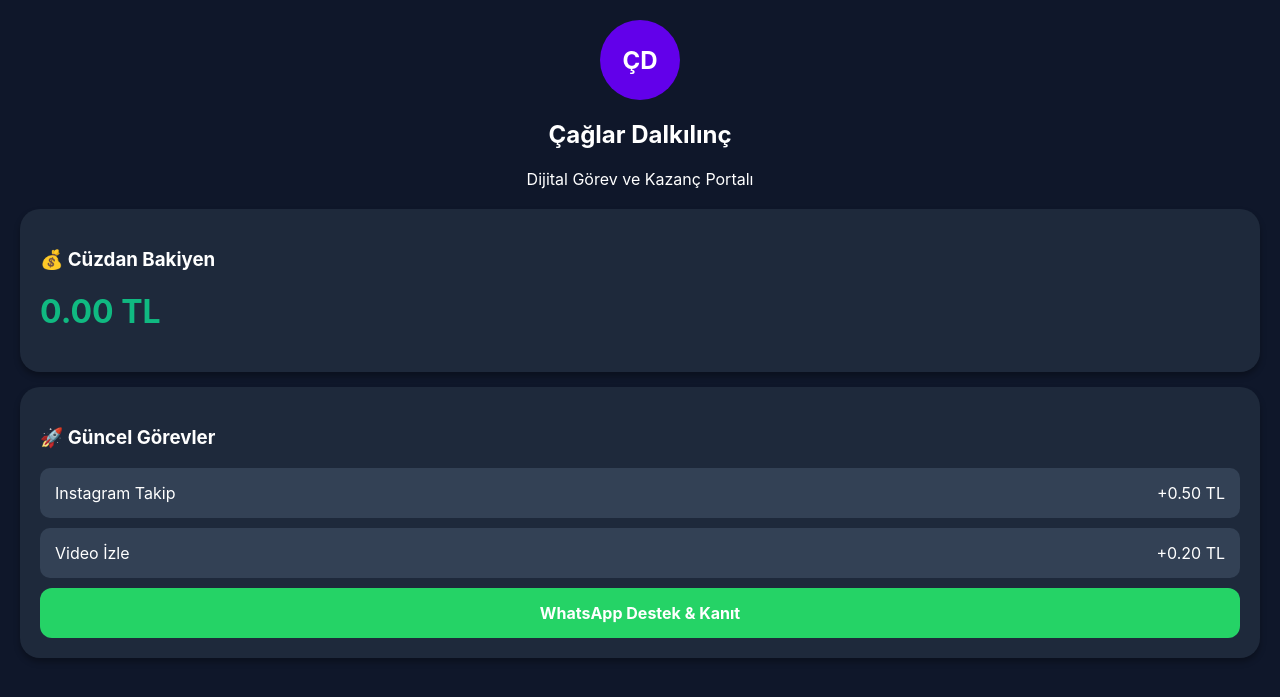
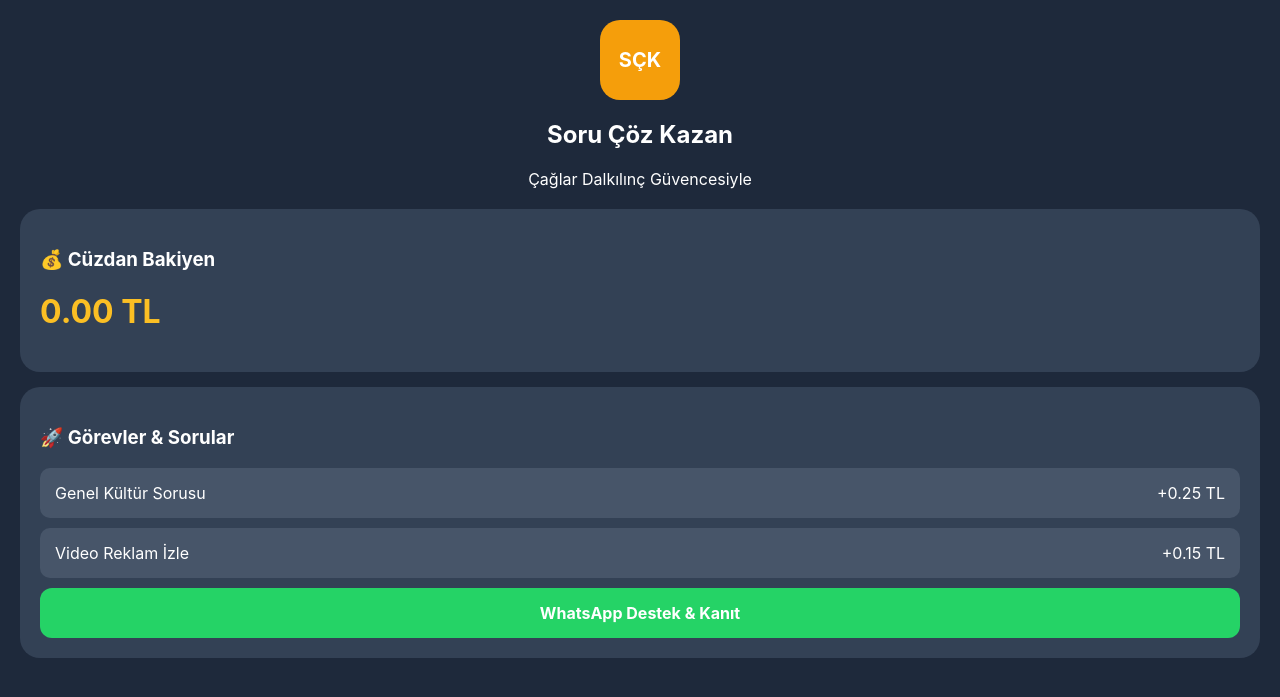
Before and after one commit to caglardalkilinc/sorukazan-app, a FastAPI app: page / in a window 1280 px wide. Shown: the top 697 px of the page. Run offline with FastAPI, Linux system fonts and the light colour scheme.

Commit message:
Update index.html

```diff
--- a/templates/index.html
+++ b/templates/index.html
@@ -3,36 +3,33 @@
 <head>
     <meta charset="UTF-8">
     <meta name="viewport" content="width=device-width, initial-scale=1.0">
-    <title>Çağlar Dalkılınç | Görev Merkezi</title>
+    <title>Soru Çöz Kazan</title>
     <style>
-        :root { --accent: #6200ea; --bg: #0f172a; --card: #1e293b; }
+        :root { --accent: #f59e0b; --bg: #1e293b; --card: #334155; }
         body { font-family: 'Inter', sans-serif; background: var(--bg); color: white; margin: 0; padding: 20px; }
         .header { text-align: center; margin-bottom: 20px; }
-        .avatar { width: 80px; height: 80px; background: var(--accent); border-radius: 50%; display: flex; align-items: center; justify-content: center; margin: 0 auto 10px; font-size: 24px; font-weight: bold; }
-        .card { background: var(--card); padding: 20px; border-radius: 20px; margin-bottom: 15px; box-shadow: 0 4px 6px rgba(0,0,0,0.3); }
-        .btn-wa { background: #25D366; color: white; padding: 15px; border-radius: 12px; text-decoration: none; display: block; text-align: center; font-weight: bold; }
-        .task-list { list-style: none; padding: 0; }
-        .task-item { background: #334155; padding: 15px; border-radius: 10px; margin-bottom: 10px; display: flex; justify-content: space-between; }
+        .logo-placeholder { width: 80px; height: 80px; background: var(--accent); border-radius: 20px; display: flex; align-items: center; justify-content: center; margin: 0 auto 10px; font-weight: bold; font-size: 20px; }
+        .card { background: var(--card); padding: 20px; border-radius: 20px; margin-bottom: 15px; }
+        .btn-wa { background: #25D366; color: white; padding: 15px; border-radius: 12px; text-decoration: none; display: block; text-align: center; font-weight: bold; margin-top: 10px; }
+        .task-item { background: #475569; padding: 15px; border-radius: 10px; margin-bottom: 10px; display: flex; justify-content: space-between; }
     </style>
 </head>
 <body>
     <div class="header">
-        <div class="avatar">ÇD</div>
-        <h2>Çağlar Dalkılınç</h2>
-        <p>Dijital Görev ve Kazanç Portalı</p>
+        <div class="logo-placeholder">SÇK</div>
+        <h2>Soru Çöz Kazan</h2>
+        <p>Çağlar Dalkılınç Güvencesiyle</p>
     </div>
 
     <div class="card">
         <h3>💰 Cüzdan Bakiyen</h3>
-        <h1 id="balance" style="color: #10b981;">0.00 TL</h1>
+        <h1 id="balance" style="color: #fbbf24;">0.00 TL</h1>
     </div>
 
     <div class="card">
-        <h3>🚀 Güncel Görevler</h3>
-        <div class="task-list">
-            <div class="task-item"><span>Instagram Takip</span> <span>+0.50 TL</span></div>
-            <div class="task-item"><span>Video İzle</span> <span>+0.20 TL</span></div>
-        </div>
+        <h3>🚀 Görevler & Sorular</h3>
+        <div class="task-item"><span>Genel Kültür Sorusu</span> <span>+0.25 TL</span></div>
+        <div class="task-item"><span>Video Reklam İzle</span> <span>+0.15 TL</span></div>
         <a href="https://wa.me/905XXXXXXXXXX?text=Merhaba, görev tamamladım." class="btn-wa">WhatsApp Destek & Kanıt</a>
     </div>
 </body>
```
